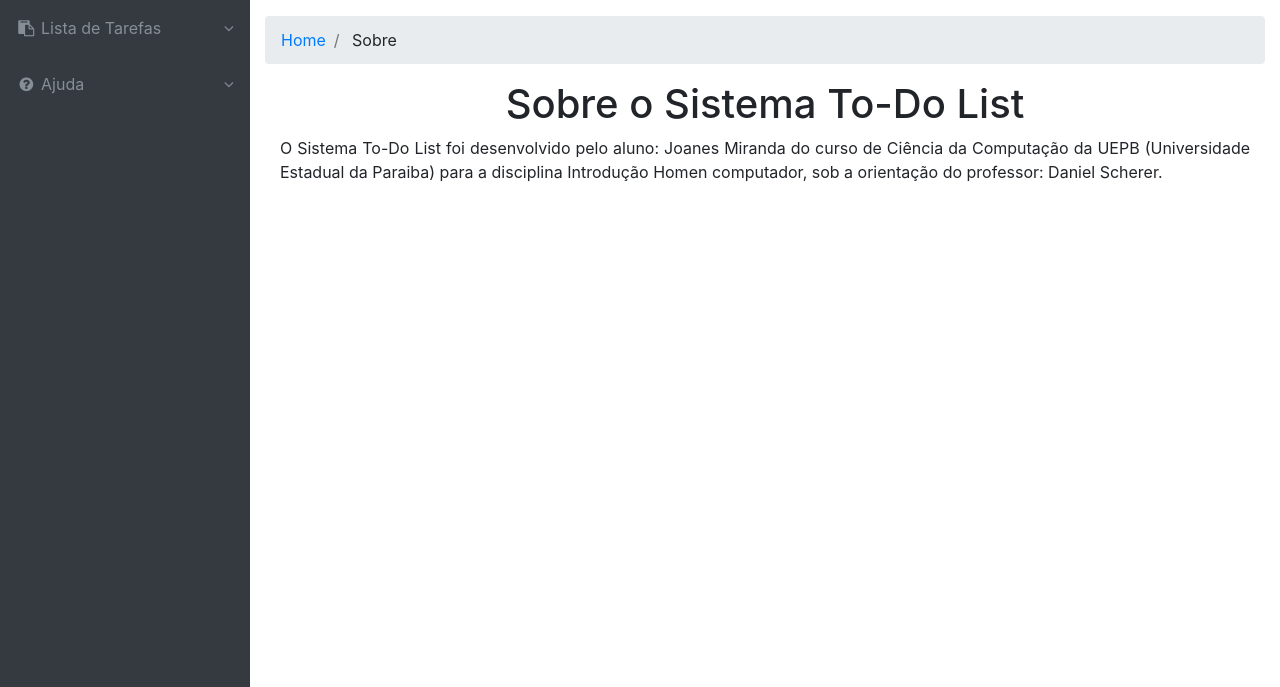
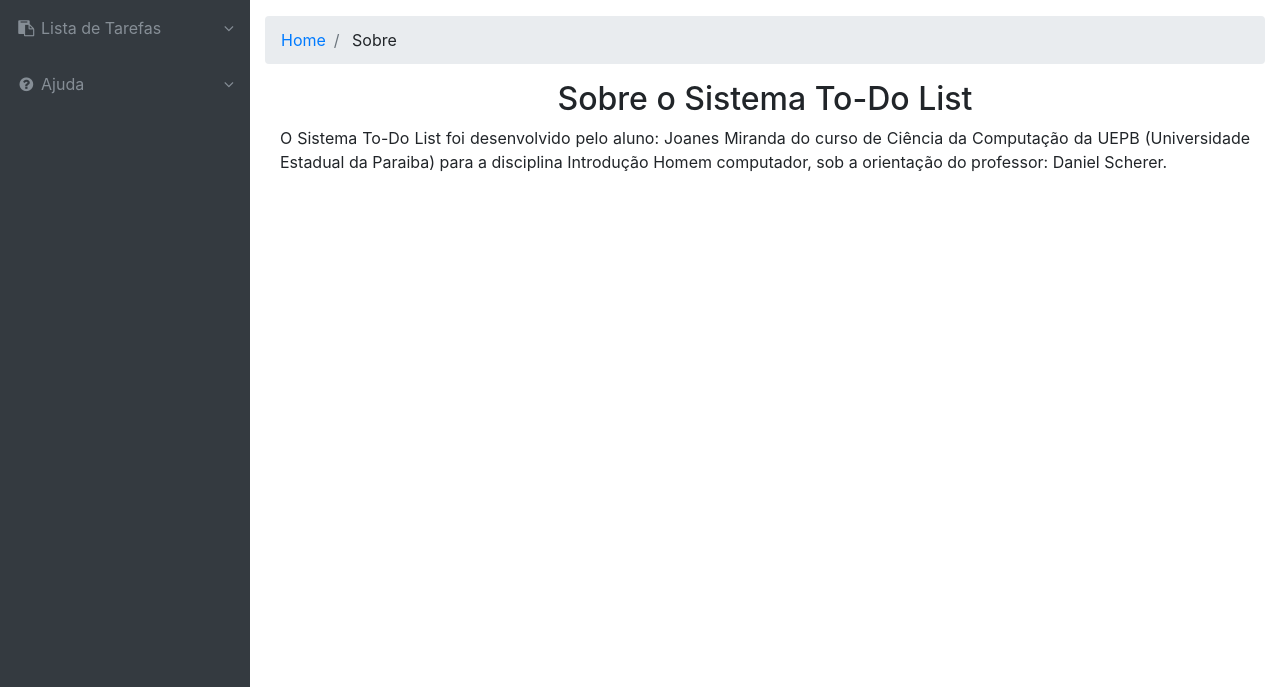
Before and after one commit to JoanesMiranda/To-Do-List, a PHP site: page /?pagina=sobre in a window 1280 px wide. Shown: the part 56-743 px from the top of the page. Run offline with PHP 8.4, Linux system fonts and the light colour scheme; the visitor is signed in with stand-in values (Sample User, id 1).

Commit message:
Realizado melhorias na documentação do software.

```diff
--- a/cardsTarefas.php
+++ b/cardsTarefas.php
@@ -26,7 +26,7 @@
 
 
 //formata a data e hora para o formato de nome
-setlocale(LC_ALL, "pt_BR", "pt_BR.iso-8859-1", "pt_BR.utf-8", "portuguese");
+setlocale(LC_ALL, "pt_BR", "pt_BR", "pt_BR.utf-8", "portuguese");
 date_default_timezone_set('America/Sao_Paulo');
 
 ?>
@@ -34,7 +34,7 @@
 <?php while ($sd->valid()) { ?>
     <!-- Inicio do cards tarefa -->
     <div class="col-md-4  mt-4 mb-2">
-        <h6><?php echo ucfirst(strftime("%A, %d de %B de %Y", strtotime($sd->current()->data))); ?></h6>
+        <h6><?php echo ucfirst(utf8_encode(strftime("%A, %d de %B de %Y", strtotime($sd->current()->data)))); ?></h6>
         <div class="card card-login" id="cardsTarefas">
             <div class="card-header">
                 <div class="row">
--- a/imprimir/relatorio.php
+++ b/imprimir/relatorio.php
@@ -30,7 +30,7 @@
 }
 
 //formata a data e hora para o formato de nome
-setlocale(LC_ALL, "pt_BR", "pt_BR.iso-8859-1", "pt_BR.utf-8", "portuguese");
+setlocale(LC_ALL, "pt_BR", "pt_BR", "pt_BR.utf-8", "portuguese");
 date_default_timezone_set('America/Sao_Paulo');
 
 
@@ -50,7 +50,7 @@
     $descricao = $resultado["descricao"];
     $status = $resultado["status_tarefa"];
 
-   $dt = ucfirst(strftime("%A, %d de %B de %Y", strtotime($nova_data)));
+   $dt = ucfirst(utf8_encode(strftime("%A, %d de %B de %Y", strtotime($nova_data))));
 
     $html .= "<tr>
                    <th align ='left'>$dt</th>
--- a/sobre.php
+++ b/sobre.php
@@ -2,17 +2,15 @@
 <div class="container">
     <div class="row">
         <div class="col-12 text-center">
-            <h1 class="header header-info">Sobre o Sistema To-Do List</h1>
+            <h2>Sobre o Sistema To-Do List</h2>
         </div>
-
     </div>
 
     <div class="row">
         <div class="col-md-12 item text-center">
             <p class="text-justify">O Sistema To-Do List foi desenvolvido pelo aluno: Joanes Miranda
                 do curso de Ciência da Computação da UEPB (Universidade Estadual da Paraiba)
-                para a disciplina Introdução Homen computador, sob a orientação do professor: Daniel Scherer.</p>
+                para a disciplina Introdução Homem computador, sob a orientação do professor: Daniel Scherer.</p>
         </div>
     </div>
 </div>
-</div>
--- a/tarefas.php
+++ b/tarefas.php
@@ -7,9 +7,6 @@
 //formata a data e hora para o formato de nome
 setlocale(LC_ALL, "pt_BR", "pt_BR.iso-8859-1", "pt_BR.utf-8", "portuguese");
 date_default_timezone_set('America/Sao_Paulo');
-
-
-
 ?>
 
 <div class="container-fluid">
```
Also changed, not shown: imprimir/printer1.png (deleted), 2 other files.
